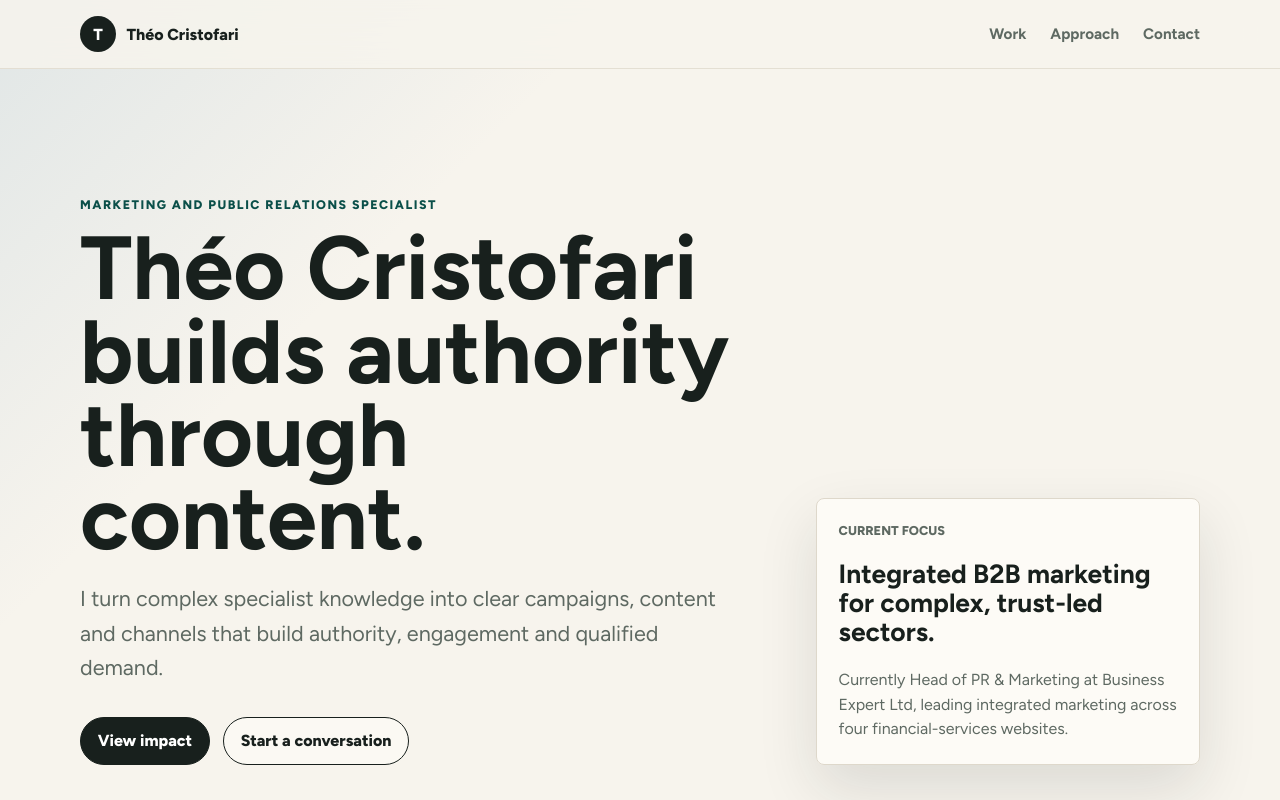
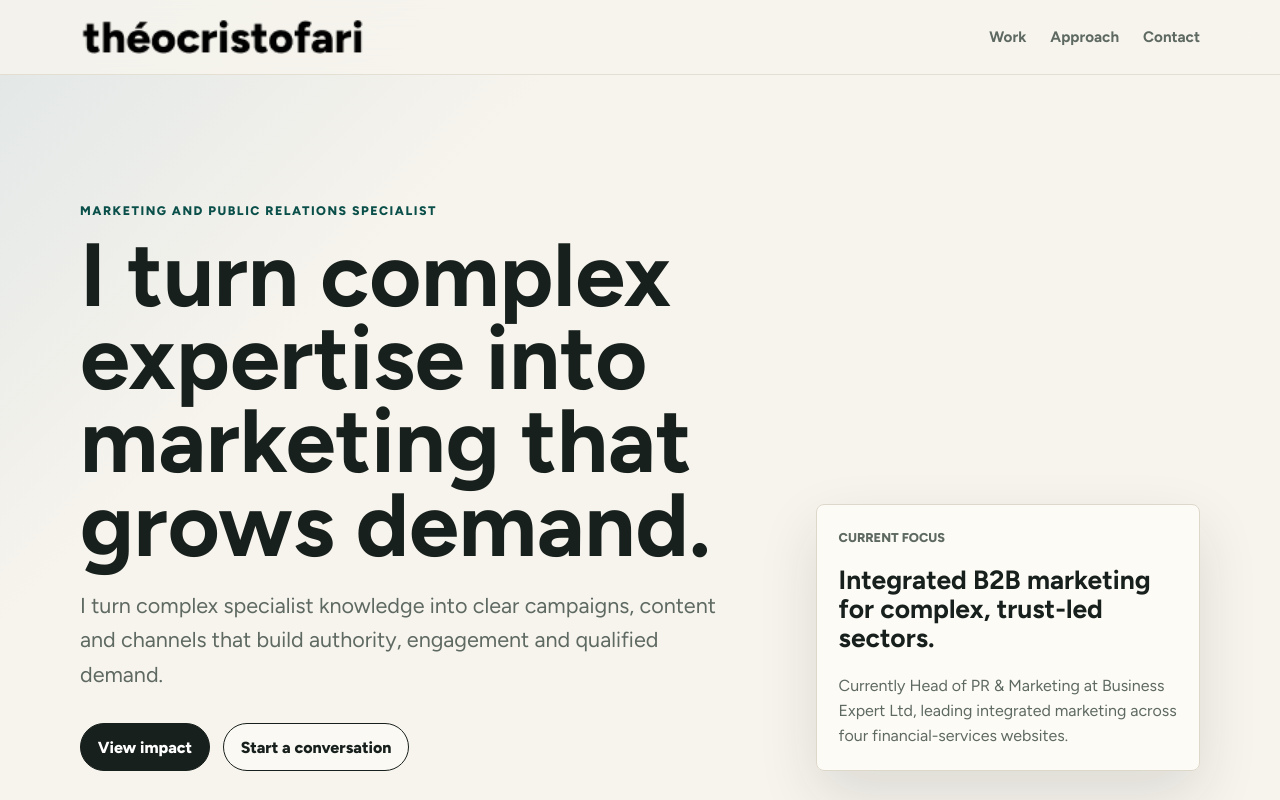
Before and after one commit to TheoCristofari/portfolio, a website built with Vite: page index.html in a window 1280 px wide. Shown: the top 800 px of the page. Built offline with nearby package versions, Linux system fonts and the light colour scheme.

Commit message:
Use wordmark logo and update hero headline

```diff
--- a/src/main.js
+++ b/src/main.js
@@ -135,8 +135,7 @@ function render() {
     <header class="site-header">
       <div class="site-header__inner">
         <a class="brand" href="#top" aria-label="${profile.name} home">
-          <span class="brand__mark">T</span>
-          <span>${profile.name}</span>
+          <img src="/theocristofari-logo.png" alt="${profile.name}" />
         </a>
         <nav aria-label="Primary navigation">
           <a href="#work">Work</a>
@@ -150,7 +149,7 @@ function render() {
       <section class="hero" aria-labelledby="hero-title">
         <div class="hero__content">
           <p class="eyebrow">Marketing and Public Relations Specialist</p>
-          <h1 id="hero-title">${profile.name} builds authority through content.</h1>
+          <h1 id="hero-title">I turn complex expertise into marketing that grows demand.</h1>
           <p class="hero__intro">${profile.intro}</p>
           <div class="hero__actions">
             <a class="button button--primary" href="#work">View impact</a>
--- a/src/styles.css
+++ b/src/styles.css
@@ -65,18 +65,13 @@ button {
 .brand {
   display: inline-flex;
   align-items: center;
-  gap: 0.65rem;
-  font-weight: 800;
+  width: min(18rem, 58vw);
 }
 
-.brand__mark {
-  display: grid;
-  width: 2.25rem;
-  height: 2.25rem;
-  place-items: center;
-  border-radius: 50%;
-  color: white;
-  background: var(--ink);
+.brand img {
+  display: block;
+  width: 100%;
+  height: auto;
 }
 
 nav {
```
Also changed, not shown: public/theocristofari-logo.png (added).
